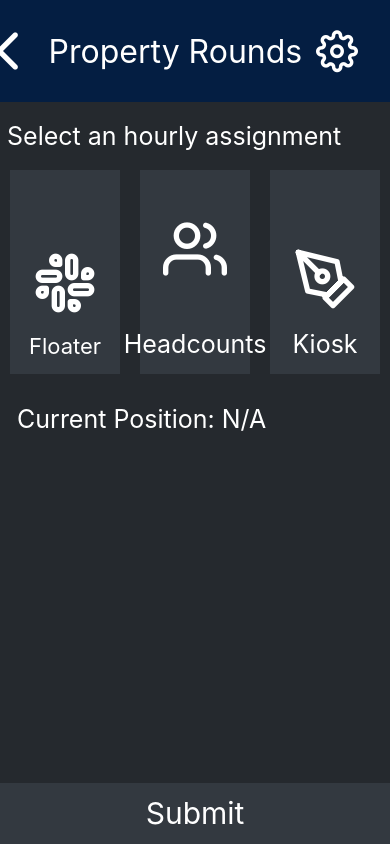
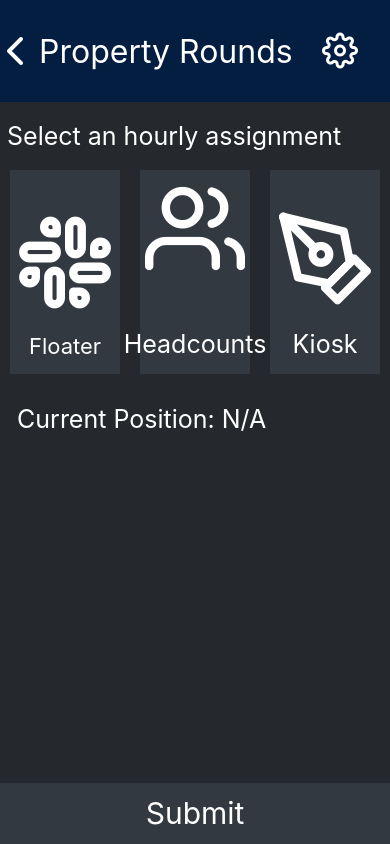
Before and after one commit to Buslon-Brian/KCMonitor2, a React Native app: screen /Hourly in a window 390 px wide. Built offline with nearby package versions, Linux system fonts and the light colour scheme.

Commit message:
fixed images on android

```diff
--- a/components/Header.js
+++ b/components/Header.js
@@ -10,20 +10,20 @@ export default function Header_c({title, navigation}) {
     return (
         <View style={[styles.header_bar, {flexDirection: 'row', alignItems: 'center', backgroundColor: snap.color}]}>
             <TouchableOpacity
-                style = {{flex: .05, alignItems: 'center'}}
+                style = {{flex: .1, alignItems: 'center'}}
                 onPress={()=> navigation.navigate('Menu')}
             >
-                <Feather name="chevron-left" color="white" size = {64}/>
+                <Feather name="chevron-left" color="white" size = {48}/>
 
             </TouchableOpacity>
 
-            <Text style = {{ flex: 1, color: 'white', fontSize: 32, marginLeft: 25}}> {title} </Text>
+            <Text style = {{ flex: 1, color: 'white', fontSize: 32,}}> {title} </Text>
 
             <TouchableOpacity
                 style = {{flex: .2, alignItems: 'flex-end'}}
                 onPress={()=> navigation.navigate('Settings')}
             >
-                <Feather name="settings" size={42} color="white" style = {{marginLeft: 5, marginRight: 32}} />
+                <Feather name="settings" size={36} color="white" style = {{marginLeft: 5, marginRight: 32}} />
             </TouchableOpacity>
         </View>
     )
--- a/components/styles.js
+++ b/components/styles.js
@@ -30,11 +30,11 @@ const styles = StyleSheet.create({
 
       item: {
         backgroundColor: '#333940',
-        flex: 1,
         padding: 10,
+        height: 200,
+        width: 150,
         marginVertical: 5,
         marginHorizontal: 5,
-        maxWidth: 160,
         alignItems: 'center'
       },
 
--- a/package.json
+++ b/package.json
@@ -16,7 +16,7 @@
     "@react-navigation/native-stack": "^6.9.13",
     "axios": "^1.6.2",
     "expo": "~49.0.7",
-    "expo-auth-session": "^5.2.0",
+    "expo-auth-session": "~5.0.2",
     "expo-barcode-scanner": "~12.5.3",
     "expo-status-bar": "~1.6.0",
     "express": "^4.18.2",
@@ -29,7 +29,7 @@
     "react-native-responsive-fontsize": "^0.5.1",
     "react-native-safe-area-context": "^4.6.3",
     "react-native-screens": "~3.22.0",
-    "react-native-svg": "^14.1.0",
+    "react-native-svg": "13.9.0",
     "react-native-web": "~0.19.6",
     "react-native-wheel-color-picker": "^1.3.1",
     "valtio": "^1.11.2"
--- a/routes/HourlyAssignments.js
+++ b/routes/HourlyAssignments.js
@@ -58,21 +58,21 @@ function HourlyButtons(handleHourPress) {
             style={{ backgroundColor: '#333940', marginHorizontal: 10, flex: 1, justifyContent: 'flex-end', alignItems: 'center' }}
             onPress={() => handleHourPress('Floater')}
         >
-            <Feather name="slack" size={64} color="white" />
+            <Feather name="slack" size={100} color="white" />
             <Text style={{ color: 'white', fontSize: 22, marginVertical: 15 }}> Floater </Text>
         </TouchableOpacity>
 
         <TouchableOpacity style={{ backgroundColor: '#333940', marginHorizontal: 10, flex: 1, justifyContent: 'flex-end', alignItems: 'center' }}
             onPress={() => handleHourPress('Headcounts')}
         >
-            <Feather name="users" size={64} color="white" />
+            <Feather name="users" size={100} color="white" />
             <Text style={{ color: 'white', fontSize: 25, margin: 15 }}> Headcounts </Text>
         </TouchableOpacity>
 
         <TouchableOpacity style={{ backgroundColor: '#333940', marginHorizontal: 10, flex: 1, justifyContent: 'flex-end', alignItems: 'center' }}
             onPress={() => handleHourPress('Kiosk')}
         >
-            <Feather name="pen-tool" size={64} color="white" />
+            <Feather name="pen-tool" size={100} color="white" />
             <Text style={{ color: 'white', fontSize: 25, margin: 15 }}> Kiosk </Text>
         </TouchableOpacity>
     </View>;
--- a/routes/Keys.js
+++ b/routes/Keys.js
@@ -53,21 +53,21 @@ function KeyButtons(handleKeyPress) {
             style={{ backgroundColor: '#333940', marginHorizontal: 10, flex: 1, justifyContent: 'flex-end', alignItems: 'center' }}
             onPress={() => handleKeyPress('Black')}
         >
-            <Feather name="key" size={64} color="black" />
+            <Feather name="key" size={100} color="black" />
             <Text style={{ color: 'white', fontSize: 22, marginVertical: 15 }}> Black </Text>
         </TouchableOpacity>
 
         <TouchableOpacity style={{ backgroundColor: '#333940', marginHorizontal: 10, flex: 1, justifyContent: 'flex-end', alignItems: 'center' }}
             onPress={() => handleKeyPress('Blue')}
         >
-            <Feather name="key" size={64} color="dodgerblue" />
+            <Feather name="key" size={100} color="dodgerblue" />
             <Text style={{ color: 'white', fontSize: 25, margin: 15 }}> Blue </Text>
         </TouchableOpacity>
 
         <TouchableOpacity style={{ backgroundColor: '#333940', marginHorizontal: 10, flex: 1, justifyContent: 'flex-end', alignItems: 'center' }}
             onPress={() => handleKeyPress('Green')}
         >
-            <Feather name="key" size={64} color="aquamarine" />
+            <Feather name="key" size={100} color="aquamarine" />
             <Text style={{ color: 'white', fontSize: 25, margin: 15 }}> Green </Text>
         </TouchableOpacity>
     </View>;
--- a/routes/MenuScreen.js
+++ b/routes/MenuScreen.js
@@ -91,7 +91,7 @@ const Item = ({ title, path, screen, navigation }) => (
       }
     }}
   >
-    <Feather name= {path} size={100} color="white" style = {{flex: 1}}/>
+    <Feather name= {path} size={120} color="white" style = {{flex: 1}}/>
     <Text style={{ color: '#fff', fontSize: 20 }} adjustsFontSizeToFit={true} allowFontScaling={true}>
       {title}
     </Text>
@@ -110,7 +110,9 @@ function Grid(navigation) {
       data={DATA}
       renderItem={({ item }) => <Item title={item.title} path={item.path} screen={item.screen} navigation={navigation} />}
       keyExtractor={item => item.id}
-      numColumns={3} />
+      numColumns={3}
+
+      />
   </View>;
 }
 
```
Also changed, not shown: 1 other file (tests, documents, lock files or other folders).
